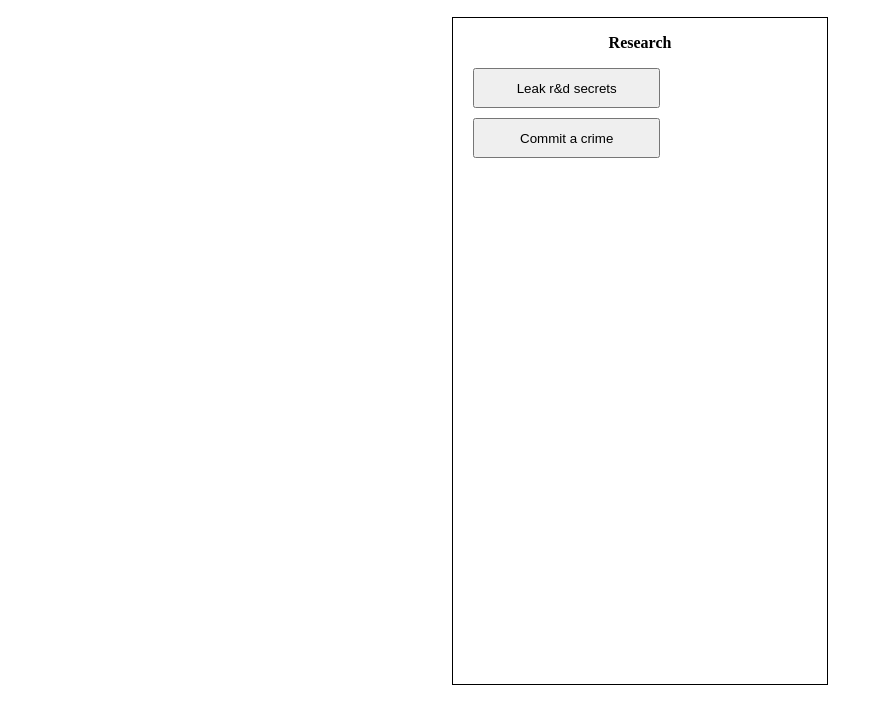
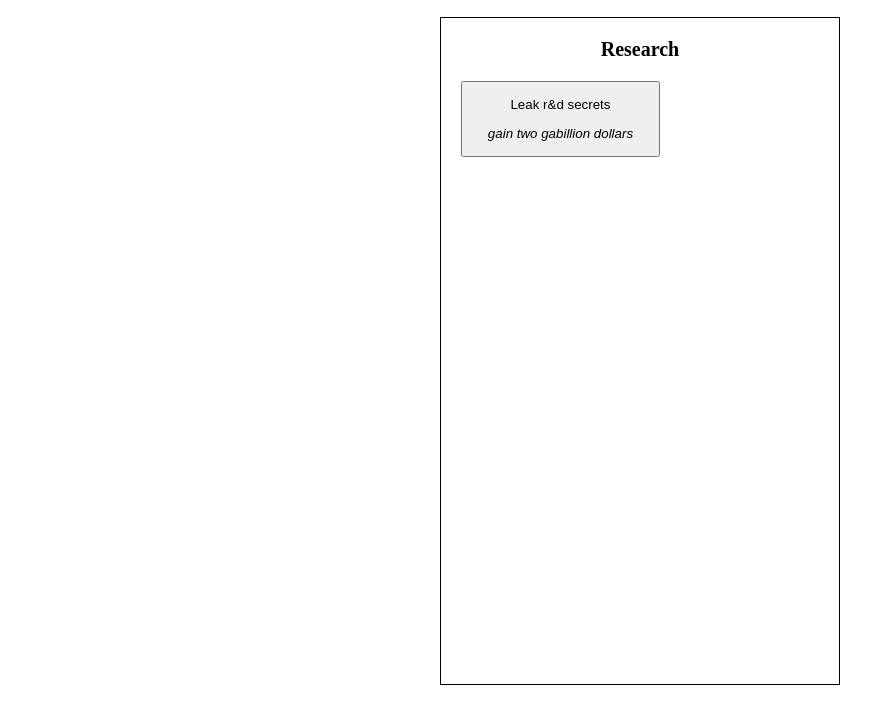
Before and after one commit to 13carpileup/intelligence-incorporated, a plain HTML site: page main.html in a window 1280 px wide. Shown: the part 60-784 px from the top of the page, without its empty margins (0-874 px from the left). Drawn offline with Linux system fonts and the light colour scheme.

Commit message:
improved project system

```diff
--- a/main.css
+++ b/main.css
@@ -11,7 +11,7 @@ h1 {
 }
 
 .item {
-    width: 30%;
+    width: 32%;
     height: 100%;
     text-align: center;
     margin:auto;
@@ -19,7 +19,7 @@ h1 {
 }
 
 .header {
-
+    font-size: 20px;
 }
 
 .components {
@@ -30,9 +30,13 @@ h1 {
 .projectButton {
     display:block;
     width:50%;
-    height:40px;
     margin-left:20px;
     margin-top: 10px;
+}
+
+.projectDescription {
+    font-style: italic;
+    font-weight: 300;
 }
 
 #projects {
--- a/main.js
+++ b/main.js
@@ -1,23 +1,36 @@
 var projects = [];
 
 function displayUpdate() {
+    for (var i = 0; i < projects.length; i++) {
+        if (projects[i].purchased || !projects[i].active) {
+            document.getElementById(projects[i].id).style.display = "none";
+            console.log("BRUH");
+        }
+
+        else if (projects[i].active) {
+            document.getElementById(projects[i].id).style.display = "";
+        }
+    }
+
     if (governmentOn == 0){
-        document.getElementById("government").style.display="none";
-        } else {
-        document.getElementById("government").style.display="";
+        document.getElementById("government").style.display = "none";
+    }
+    else {
+        document.getElementById("government").style.display = "";
     }
 
     if (competitionOn == 0){
-        document.getElementById("competition").style.display="none";
-        } else {
-        document.getElementById("competition").style.display="";
+        document.getElementById("competition").style.display = "none";
+    }
+    else {
+        document.getElementById("competition").style.display = "";
     }
 }
 
 function displayProjects(project) {
     var newProject = document.createElement("button");
     newProject.setAttribute("id", project.id);
-    newProject.innerHTML = project.title;
+    newProject.innerHTML = `<p class = "projectTitle">${project.title}</p><p class = "projectDescription">${project.description}</p>`;
     newProject.onclick = function(){project.effect()};
     newProject.setAttribute("class", "projectButton");
 
@@ -28,11 +41,17 @@ function displayProjects(project) {
 var project1 = {
     id: "p1",
     title: "Leak r&d secrets",
+    description: "gain two gabillion dollars",
     effect: function() {
         competitionOn = 1;
+        this.purchased = true;
+        projects[1].active = true;
 
         displayUpdate();
-    }
+
+    },
+    purchased: false,
+    active: true,
 }
 
 projects.push(project1);
@@ -41,11 +60,15 @@ projects.push(project1);
 var project2 = {
     id: "p2",
     title: "Commit a crime",
+    description: "gain three gabillion dollars",
     effect: function() {
         governmentOn = 1;
+        this.purchased = true;
 
         displayUpdate();
-    }
+    },
+    purchased: false,
+    active: false,
 }
 
 projects.push(project2);
```
